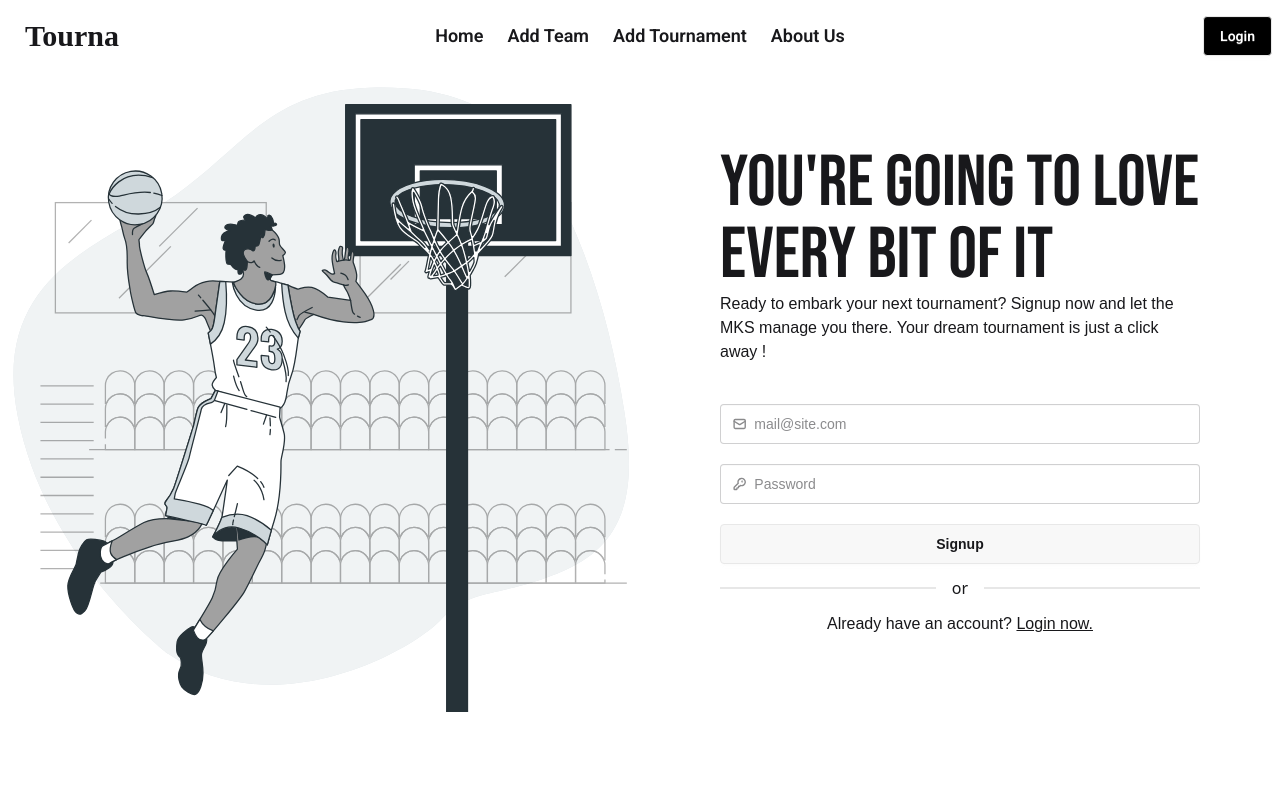
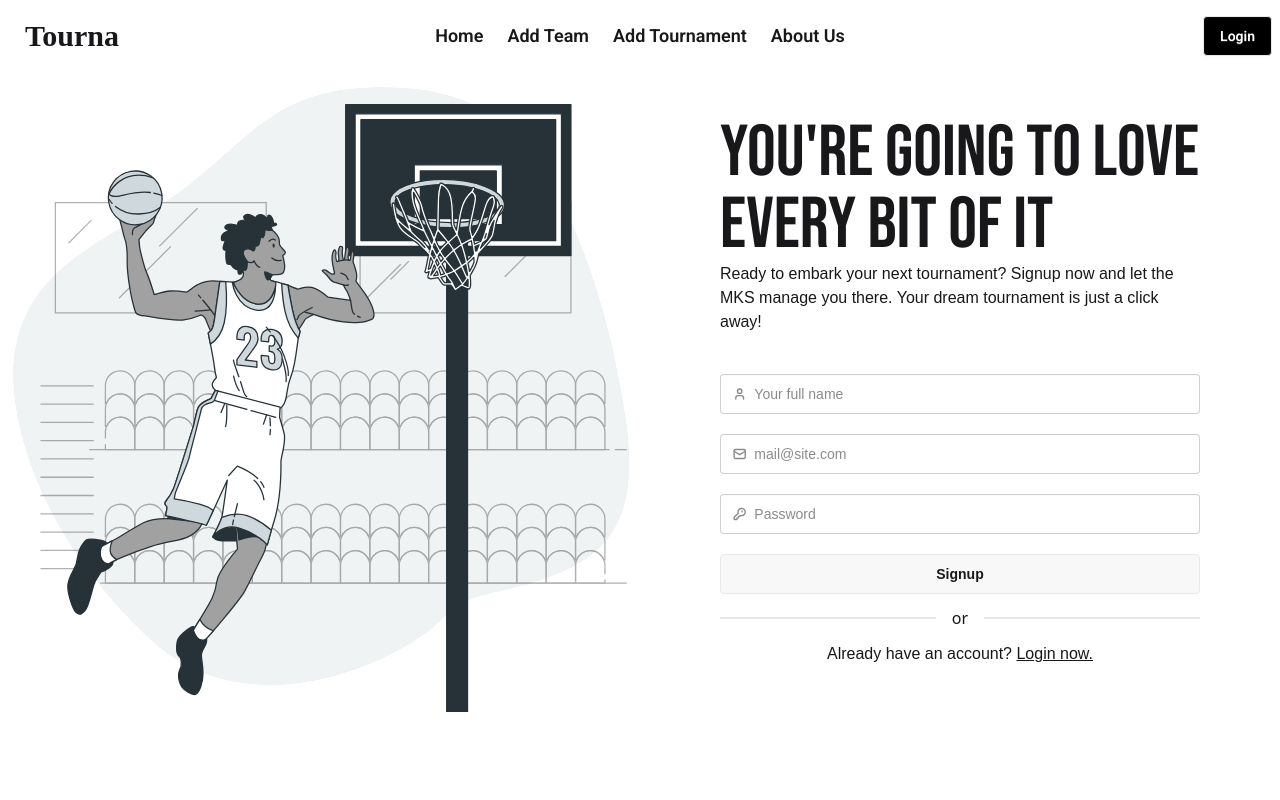
Before and after one commit to ii-shimul/project-tourna, a React (Vite) app: page /signup in a window 1280 px wide. Shown: the top 800 px of the page. Built offline with nearby package versions, Linux system fonts and the light colour scheme; a web font is replaced by a local one.

Commit message:
added signup functionality

```diff
--- a/package.json
+++ b/package.json
@@ -13,8 +13,10 @@
     "@tailwindcss/vite": "^4.1.11",
     "react": "^19.1.0",
     "react-dom": "^19.1.0",
+    "react-hook-form": "^7.62.0",
     "react-icons": "^5.5.0",
     "react-router-dom": "^7.7.1",
+    "react-toastify": "^11.0.5",
     "tailwindcss": "^4.1.11"
   },
   "devDependencies": {
--- a/src/layouts/MainLayout.jsx
+++ b/src/layouts/MainLayout.jsx
@@ -2,10 +2,24 @@ import React from "react";
 import Navbar from "../components/Navbar";
 import Footer from "../components/Footer";
 import { Outlet } from "react-router-dom";
+import { ToastContainer, Slide } from "react-toastify";
 
 const MainLayout = () => {
 	return (
     <div>
+      <ToastContainer
+        position="top-center"
+        autoClose={3000}
+        hideProgressBar={false}
+        newestOnTop={false}
+        closeOnClick={false}
+        rtl={false}
+        pauseOnFocusLoss
+        draggable
+        pauseOnHover
+        theme="light"
+        transition={Slide}
+      />
       <div className="max-w-7xl mx-auto">
         <Navbar />
         <div className="min-h-[calc(100vh-477px)]">
--- a/src/pages/Auth/Signup.jsx
+++ b/src/pages/Auth/Signup.jsx
@@ -1,8 +1,31 @@
-import React from "react";
 import img from "../../assets/login.svg";
 import { Link } from "react-router-dom";
+import { useForm } from "react-hook-form";
+import { toast } from "react-toastify";
 
 const Signup = () => {
+  const { register, handleSubmit } = useForm();
+  const onSubmit = (data) => {
+    fetch("http://localhost:3000/signup", {
+      method: "POST",
+      headers: {
+        "Content-Type": "application/json",
+      },
+      body: JSON.stringify({
+        name: data.name,
+        email: data.email,
+        password: data.password,
+      }),
+    })
+      .then((res) => res.json())
+      .then((data) => {
+        if (data.success) {
+          toast.success(data.message);
+        } else {
+          toast.error(data.error);
+        }
+      });
+  };
   return (
     <div className="flex justify-between items-center">
       <div className="flex-1">
@@ -15,9 +38,47 @@ const Signup = () => {
           </h1>
           <p className="anton mb-10">
             Ready to embark your next tournament? Signup now and let the MKS
-            manage you there. Your dream tournament is just a click away !{" "}
+            manage you there. Your dream tournament is just a click away!{" "}
           </p>
-          <form action="" className="anton flex flex-col gap-5">
+          <form
+            action=""
+            onSubmit={handleSubmit(onSubmit)}
+            className="anton flex flex-col gap-5"
+          >
+            <label className="input validator w-full">
+              <svg
+                className="h-[1em] opacity-50"
+                xmlns="http://www.w3.org/2000/svg"
+                viewBox="0 0 24 24"
+              >
+                <g
+                  strokeLinejoin="round"
+                  strokeLinecap="round"
+                  strokeWidth="2.5"
+                  fill="none"
+                  stroke="currentColor"
+                >
+                  <path d="M19 21v-2a4 4 0 0 0-4-4H9a4 4 0 0 0-4 4v2"></path>
+                  <circle cx="12" cy="7" r="4"></circle>
+                </g>
+              </svg>
+              <input
+                type="text"
+                required
+                placeholder="Your full name"
+                pattern="[A-Za-z ]*"
+                minlength="3"
+                maxlength="30"
+                title="Only letters and spaces"
+                {...register("name")}
+              />
+            </label>
+            <p className="validator-hint hidden">
+              Must be 3 to 30 characters
+              <br />
+              containing only letters and spaces
+            </p>
+
             <label className="input validator w-full">
               <svg
                 className="h-[1em] opacity-50"
@@ -35,11 +96,14 @@ const Signup = () => {
                   <path d="m22 7-8.97 5.7a1.94 1.94 0 0 1-2.06 0L2 7"></path>
                 </g>
               </svg>
-              <input type="email" placeholder="mail@site.com" required />
+              <input
+                type="email"
+                placeholder="mail@site.com"
+                required
+                {...register("email")}
+              />
             </label>
-            <div className="validator-hint hidden">
-              Enter valid email address
-            </div>
+            <p className="validator-hint hidden">Enter valid email address</p>
 
             <label className="input validator w-full">
               <svg
@@ -70,6 +134,7 @@ const Signup = () => {
                 minlength="8"
                 pattern="(?=.*\d)(?=.*[a-z])(?=.*[A-Z]).{8,}"
                 title="Must be more than 8 characters, including number, lowercase letter, uppercase letter"
+                {...register("password")}
               />
             </label>
             <p className="validator-hint hidden">
@@ -79,7 +144,9 @@ const Signup = () => {
               At least one lowercase letter <br />
               At least one uppercase letter
             </p>
-            <button class="btn btn-block">Signup</button>
+            <button type="submit" className="btn btn-block">
+              Signup
+            </button>
           </form>
           <div className="divider">or</div>
           <p className="anton text-center">
```
Also changed, not shown: 2 other files (tests, documents, lock files or other folders). Lines whose indentation alone changed are shown as unchanged.
